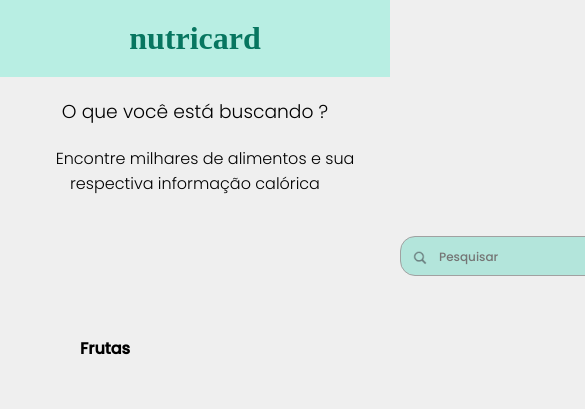
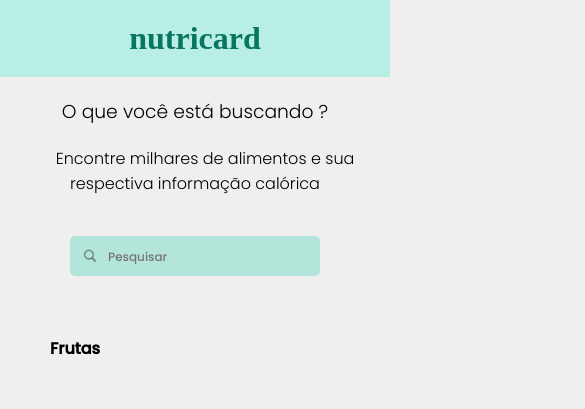
Before and after one commit to lucasMunizt/estagio-2, a React (Vite) app: page /home in a window 390 px wide. Shown: the top 409 px of the page, 585 px wide, since content can reach past the window. Built offline with nearby package versions, Linux system fonts and the light colour scheme; grey boxes are pictures that could not be loaded; a web font is replaced by a local one.

Commit message:
REsponsivo Tela Home

```diff
--- a/src/App.jsx
+++ b/src/App.jsx
@@ -2,9 +2,9 @@ import { useState } from 'react'
 
 import './App.css'
 import Input from './components/input/Input'
-import Login from './components/Login'
-import Cadastro from './components/Cadastro'
-import Home from './Home'
+import Login from './telas/Login'
+import Cadastro from './telas/Cadastro'
+import Home from './telas/Home'
 
 function App() {
 
--- a/src/Home.css
+++ /dev/null
@@ -1,58 +0,0 @@
-header{
-    background-color: #B8EEE3;
-    padding: 20px;
-}
-
-header h1{
-    text-align: center;
-    color: #077660;
-}
-
-.descrisao-home{
-    text-align: center;
-    margin-top: 20px;
-
-}
-
-.descrisao-home h3,span{
-    font-family: "Poppins", sans-serif;
-    font-weight: 300;
-    font-style: normal;
-}
-
-.descrisao-home  h3{
-    margin-bottom: 20px;
-
-}
-
-#pesquisa-home{
-  margin-left: 400px;
-  display: flex;
-  justify-content: center;
-  align-items: center;
-  width: 600px;
-  margin-top: 40px;
-  background-color: #B3E5DB;
-  margin-bottom: 60px;
-}
-
-
-#iconBusca{
-    left: 410px;
-    position: absolute;
-    margin-top: 12px;
-}
-
-.nome-frut{
- margin-bottom: 50px;
- margin-left: 80px;
- font-family: "Poppins", sans-serif;
-  font-weight: 700;
-  font-style: normal;
-
-}
-
-.mySwiper{
-   margin-bottom: 40px;
-
-}
--- a/src/components/Logins.jsx
+++ b/src/components/Logins/Logins.jsx
@@ -1,7 +1,7 @@
 import React from 'react'
 import './Logins.css'
-import Input from './input/Input'
-import Butao from './Butao/Butao'
+import Input from '../input/Input'
+import Butao from '../Butao/Butao'
 
 const Logins = ({
   titulo, butaoId1, butaoValor1, titulo2, span,
--- a/src/components/input/Input.jsx
+++ b/src/components/input/Input.jsx
@@ -1,10 +1,10 @@
 import React from 'react'
 import './Input.css'
-const Input = ({type,placeholder,id,icon,idImg}) => {
+const Input = ({type,placeholder,id,icon,idImg,onChange}) => {
   return (
     <div className="input-container">
       <img src={icon} alt="Email Icon" className="icon" id={idImg}/>
-      <input type={type} placeholder={placeholder} id={id} />
+      <input type={type} placeholder={placeholder} id={id} onChange={onChange} />
    </div>
   )
 }
--- a/src/components/Cadastro.jsx
+++ b/src/telas/Cadastro.jsx
@@ -1,5 +1,5 @@
 import React from 'react'
-import Logins from './Logins'
+import Logins from '../components/Logins/Logins'
 import iconEmail from '../assets/icons/iconEmail.png'
 import iconSenha from '../assets/icons/iconSenha.png'
 import iconPessoal from '../assets/icons/iconPersona.png'
--- /dev/null
+++ b/src/telas/Home.css
@@ -0,0 +1,158 @@
+header{
+    background-color: #B8EEE3;
+    padding: 20px;
+}
+
+header h1{
+    text-align: center;
+    color: #077660;
+}
+
+.descrisao-home{
+    text-align: center;
+    margin-top: 20px;
+
+}
+
+.descrisao-home h3,span{
+    font-family: "Poppins", sans-serif;
+    font-weight: 300;
+    font-style: normal;
+}
+
+.descrisao-home  h3{
+    margin-bottom: 20px;
+
+}
+
+#pesquisa-home{
+  margin-left: 400px;
+  display: flex;
+  justify-content: center;
+  align-items: center;
+  width: 600px;
+  margin-top: 40px;
+  background-color: #B3E5DB;
+  margin-bottom: 60px;
+}
+
+.input-container input {
+    width: 100%;
+    padding: 10px 40px 10px 10px; /* Espaço para o ícone à direita */
+    font-size: 1rem;
+    border: none;
+    border-radius: 5px;
+    padding-left: 38px;
+}
+
+
+#iconBusca{
+    left: 410px;
+    position: absolute;
+    margin-top: 12px;
+}
+
+.nome-frut{
+ margin-bottom: 50px;
+ margin-left: 80px;
+ font-family: "Poppins", sans-serif;
+  font-weight: 700;
+  font-style: normal;
+
+}
+
+.mySwiper{
+   margin-bottom: 40px;
+
+}
+
+
+@media(max-width:1200px){
+    #pesquisa-home{
+        margin-left: 310px;
+      }
+
+      #iconBusca{
+        left: 320px;
+        position: absolute;
+        margin-top: 12px;
+    }
+}
+
+@media(max-width:960px){
+    #pesquisa-home{
+      margin-left: 150px;
+    }
+
+    #iconBusca{
+        left: 160px;
+        position: absolute;
+        margin-top: 12px;
+    }
+
+}
+
+@media(max-width:860px){
+    #pesquisa-home{
+      margin-left: 120px;
+    }
+
+    #iconBusca{
+        left: 130px;
+        position: absolute;
+        margin-top: 12px;
+    }
+
+}
+
+@media(max-width:760px){
+    #pesquisa-home{
+      margin-left: 100px;
+    }
+
+    #iconBusca{
+        left: 110px;
+        position: absolute;
+        margin-top: 12px;
+    }
+
+}
+
+
+@media(max-width:660px){
+    #pesquisa-home{
+      margin-left: 90px;
+      width: 500px;
+    }
+
+    #iconBusca{
+        left: 100px;
+        position: absolute;
+        margin-top: 12px;
+    }
+
+}
+
+@media(max-width:580px){
+    #pesquisa-home{
+      margin-left: 0px;
+      width: 250px;
+    }
+
+    #iconBusca{
+        left:10px;
+        position: absolute;
+        margin-top: 50px;
+    }
+
+    .div-pai{
+        display: flex;
+        flex-direction: column;
+        align-items: center;
+        justify-content: center;
+    }
+
+    .nome-frut{
+        margin-left: 50px;
+       }
+}
--- a/src/Home.jsx
+++ b/src/telas/Home.jsx
@@ -5,15 +5,16 @@ import "swiper/css";
 import "swiper/css/free-mode";
 import "swiper/css/pagination";
 import { FreeMode, Pagination } from "swiper/modules";
-import Card from "./components/Card/Card";
-import fruta from "../src/assets/fruta.jpg";
-import fruta2 from "../src/assets/fruta.jpeg";
+import Card from "../components/Card/Card";
+import fruta from "../assets/fruta.jpg";
+import fruta2 from "../assets/fruta.jpeg";
 import "./Home.css";
-import Input from "./components/input/Input";
-import iconBusca from "./assets/icons/iconBusca.png";
+import Input from "../components/input/Input";
+import iconBusca from "../assets/icons/iconBusca.png";
 const Home = () => {
   const [cards, setCards] = useState(3);
   const [cardsEspassamento, setcardsEspassament] = useState(10);
+  const [busca,setBusca] = useState('');
   useEffect(() => {
     function handleResize() {
       if (window.innerWidth < 820 && window.innerWidth > 560) {
@@ -34,11 +35,16 @@ const Home = () => {
     };
   }, []);
 
+    const handleBuscar = (e) =>{
+        setBusca(e.target.value);
+    }
+
   return (
     <>
       <header>
         <h1>nutricard</h1>
       </header>
+      <div className="div-pai">
       <div className="descrisao-home">
         <h3>O que você está buscando ?</h3>
         <span id="text">
@@ -52,7 +58,10 @@ const Home = () => {
         type="text"
         placeholder="Pesquisar"
         idImg="iconBusca"
+        onChange={handleBuscar}
       />
+      </div>
+
       <h4 className="nome-frut">Frutas</h4>
       <div className="container-home">
         <Swiper
--- a/src/components/Login.jsx
+++ b/src/telas/Login.jsx
@@ -1,5 +1,5 @@
 import React from 'react'
-import Logins from './Logins'
+import Logins from '../components/Logins/Logins'
 import iconEmail from '../assets/icons/iconEmail.png'
 import iconSenha from '../assets/icons/iconSenha.png'
 import './Login.css'
```
Also changed, not shown: src/components/Logins/Logins.css (renamed from src/components/Logins.css), src/telas/Cadastro.css (renamed from src/components/Cadastro.css), src/telas/Login.css (renamed from src/components/Login.css).
